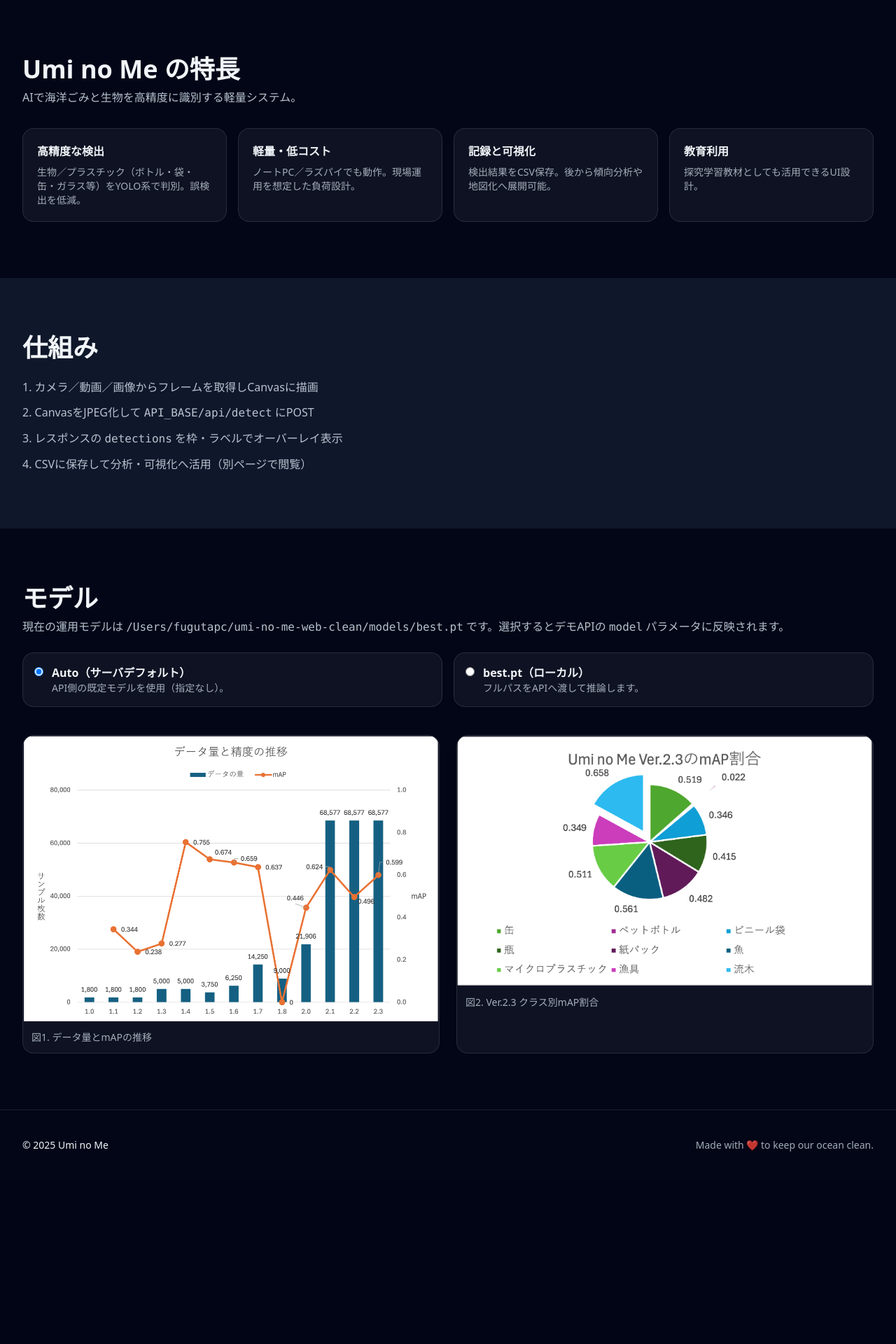
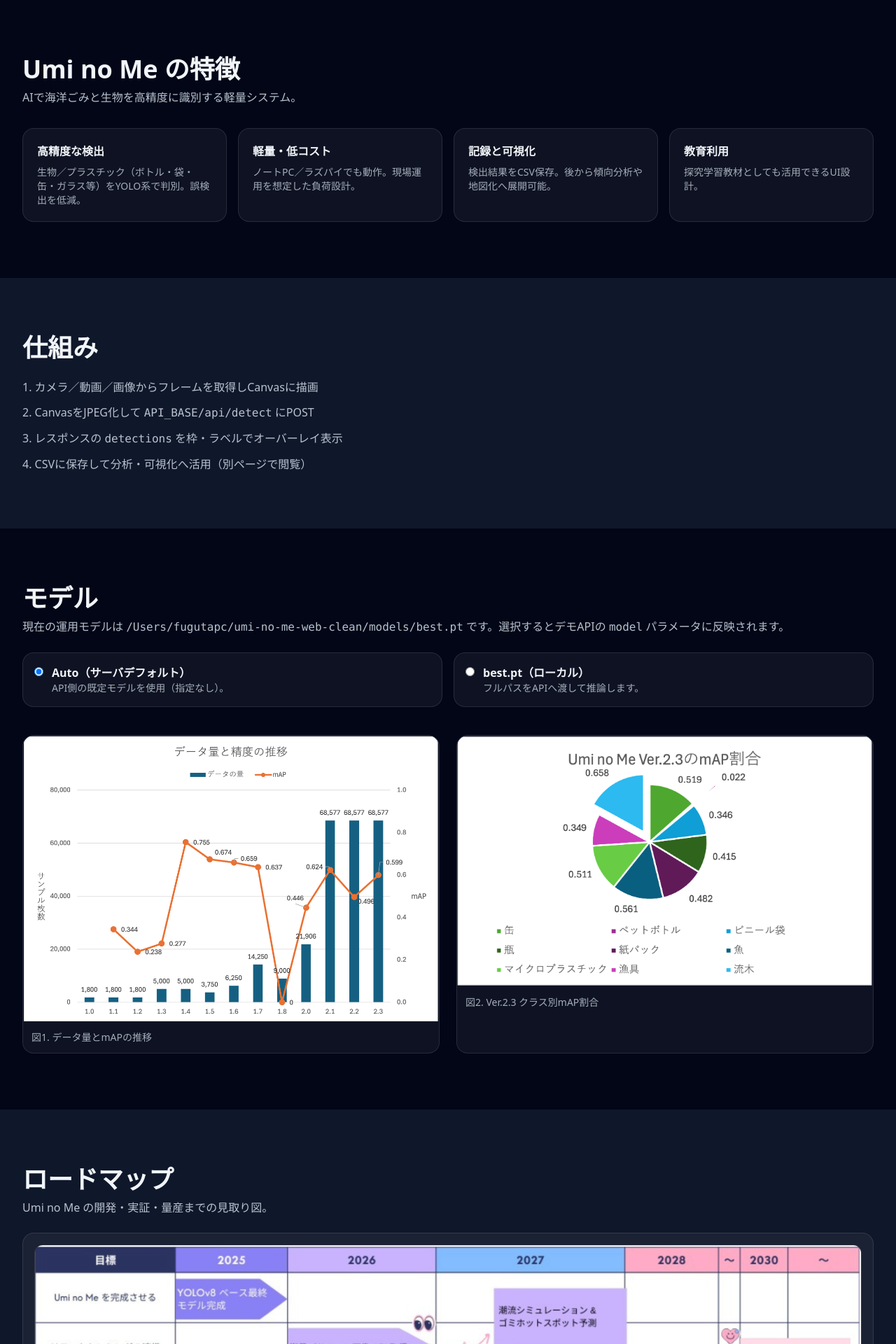
Before and after one commit to kawakawa0804/umi-no-me-web2, a Flask app: page / in a window 1280 px wide. Shown: the part 612-2532 px from the top of the page at 70% size. Before the commit the page ends 2257 px from the top, so only its background shows below. Run offline with Flask 3, Linux system fonts and the light colour scheme; some libraries are stand-ins or nearby versions.

```diff
--- a/templates/index.html
+++ b/templates/index.html
@@ -99,7 +99,7 @@
   <!-- Features -->
   <section id="features" class="py-20 bg-slate-950">
     <div class="max-w-7xl mx-auto px-4 sm:px-6 lg:px-8">
-      <h2 class="text-3xl md:text-4xl font-extrabold">Umi no Me の特長</h2>
+      <h2 class="text-3xl md:text-4xl font-extrabold">Umi no Me の特徴</h2>
       <p class="mt-2 text-slate-300/90">AIで海洋ごみと生物を高精度に識別する軽量システム。</p>
 
       <div class="mt-8 grid grid-cols-1 md:grid-cols-2 lg:grid-cols-4 gap-4">
@@ -164,20 +164,34 @@
       <div class="mt-10 grid grid-cols-1 lg:grid-cols-2 gap-6">
         <figure class="rounded-2xl overflow-hidden border border-white/10 bg-white/5">
           <!-- ★ この画像を ./static/img/data-trend.png に置いてください -->
-          <img src="./static/img/data-trend.png" alt="データ量と精度の推移" class="w-full h-auto block">
+          <img src="https://kawakawa0804.github.io/umi-no-me-web2/static/img/data-trend.png?v=20251024"alt="データ量と精度の推移" class="w-full h-auto block">
           <figcaption class="text-sm text-slate-300/80 p-3">図1. データ量とmAPの推移</figcaption>
         </figure>
         <figure class="rounded-2xl overflow-hidden border border-white/10 bg-white/5">
           <!-- ★ この画像を ./static/img/map-pie.png に置いてください -->
-          <img src="./static/img/map-pie.png" alt="Umi no Me Ver.2.3のmAP割合" class="w-full h-auto block">
+          <img src="https://kawakawa0804.github.io/umi-no-me-web2/static/img/map-pie.png?v=20251024"alt="Umi no Me Ver.2.3のmAP割合" class="w-full h-auto block">
           <figcaption class="text-sm text-slate-300/80 p-3">図2. Ver.2.3 クラス別mAP割合</figcaption>
         </figure>
       </div>
     </div>
   </section>
 
-  <!-- Roadmap（空枠：後で入れる） -->
-  <section id="roadmap" class="py-20 bg-slate-900 hidden"></section>
+  <!-- Roadmap -->
+  <section id="roadmap" class="py-20 bg-slate-900">
+  <div class="max-w-7xl mx-auto px-4 sm:px-6 lg:px-8">
+    <h2 class="text-3xl md:text-4xl font-extrabold">ロードマップ</h2>
+    <p class="mt-2 text-slate-300/90">Umi no Me の開発・実証・量産までの見取り図。</p>
+
+    <div class="mt-6 p-4 rounded-2xl border border-white/10 bg-white/5">
+      <!-- ★ 画像（絶対URL版：相対パス事故ゼロ推奨） -->
+      <img
+        src="https://kawakawa0804.github.io/umi-no-me-web2/static/img/roadmap.png?v=20251028"
+        alt="Umi no Me 開発ロードマップ"
+        class="w-full h-auto block rounded-xl border border-white/10">
+
+      <div class="mt-2 text-xs text-slate-300/70">図3. Umi no Me のロードマップ（2025–）</div>
+</section>
+
 
   <!-- Demo Modal -->
   <div id="demo" class="fixed inset-0 z-50 hidden">
```
Also changed, not shown: index.html (+3 -11 lines).
